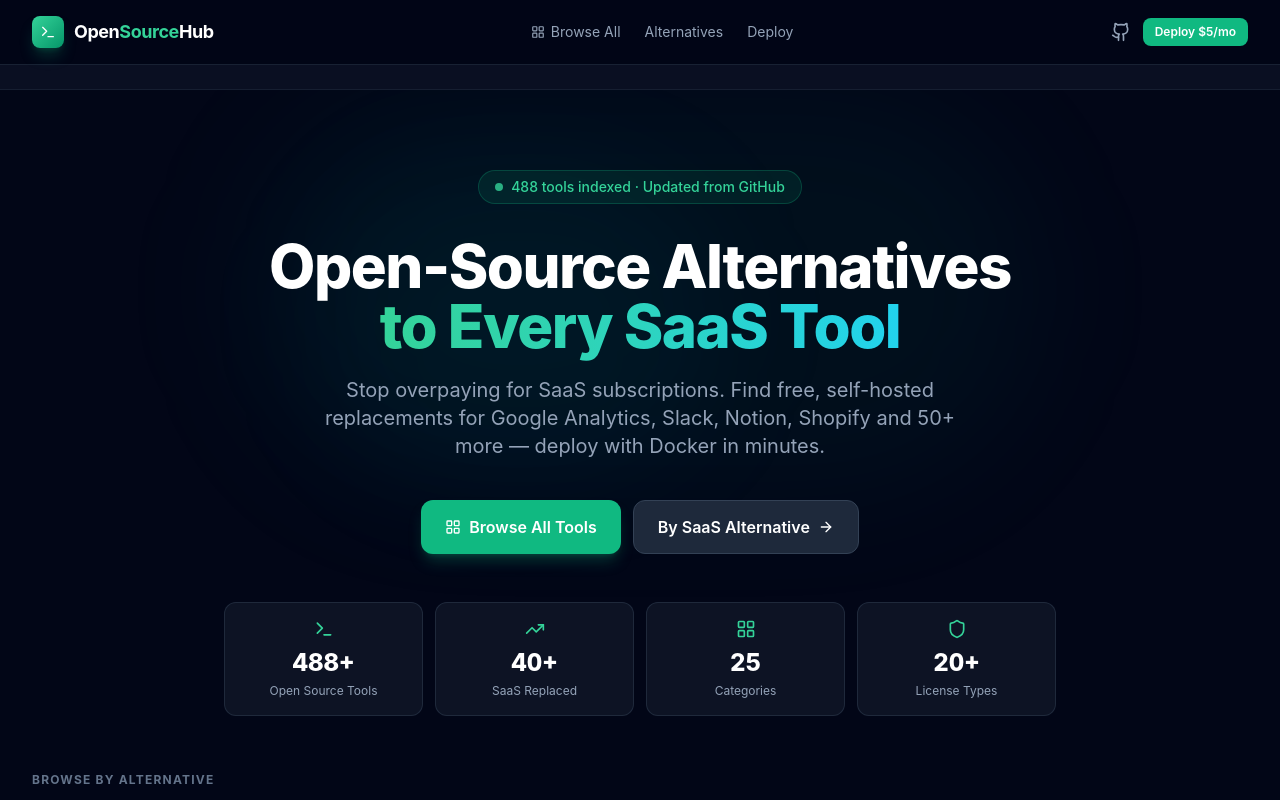
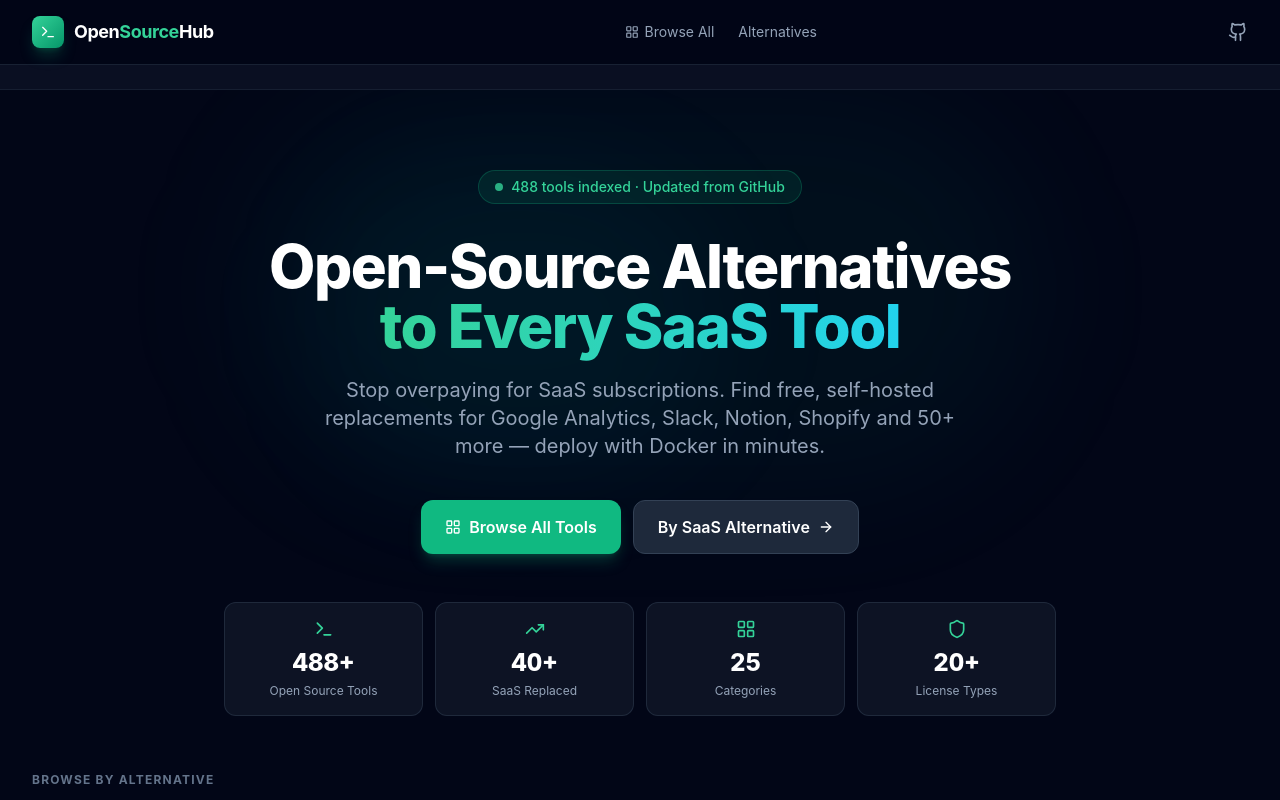
Before and after one commit to Tmac1215/Opensourcehub, a Next.js app: page / in a window 1280 px wide. Shown: the top 800 px of the page. Built offline with nearby package versions, Linux system fonts and the light colour scheme; no server answers.

Commit message:
Improve text contrast for accessibility (components/Navbar.tsx)

```diff
--- a/components/Navbar.tsx
+++ b/components/Navbar.tsx
@@ -1,5 +1,9 @@
 import Link from 'next/link';
 import { Terminal, Github, LayoutGrid } from 'lucide-react';
+
+// Replace YOUR_REF with a real referral code to show the Deploy links.
+const DEPLOY_URL = 'https://www.digitalocean.com/?refcode=YOUR_REF';
+const SHOW_DEPLOY = !DEPLOY_URL.includes('YOUR_REF');
 
 export default function Navbar() {
   return (
@@ -30,14 +34,16 @@ export default function Navbar() {
           >
             Alternatives
           </Link>
+          {SHOW_DEPLOY && (
             <a
-            href="https://www.digitalocean.com/?refcode=YOUR_REF"
+              href={DEPLOY_URL}
               target="_blank"
               rel="noopener noreferrer sponsored"
               className="text-slate-400 hover:text-white transition-colors"
             >
               Deploy
             </a>
+          )}
         </nav>
 
         {/* Right side */}
@@ -51,14 +57,16 @@ export default function Navbar() {
           >
             <Github className="w-5 h-5" />
           </a>
+          {SHOW_DEPLOY && (
             <a
-            href="https://www.digitalocean.com/?refcode=YOUR_REF"
+              href={DEPLOY_URL}
               target="_blank"
               rel="noopener noreferrer sponsored"
-            className="hidden sm:inline-flex items-center gap-1.5 bg-emerald-500 hover:bg-emerald-400 text-white text-xs font-semibold px-3 py-1.5 rounded-lg transition-colors"
+              className="hidden sm:inline-flex items-center gap-1.5 bg-emerald-500 hover:bg-emerald-400 text-slate-950 text-xs font-semibold px-3 py-1.5 rounded-lg transition-colors"
             >
               Deploy $5/mo
             </a>
+          )}
         </div>
       </div>
     </header>
```
Lines whose indentation alone changed are shown as unchanged.
